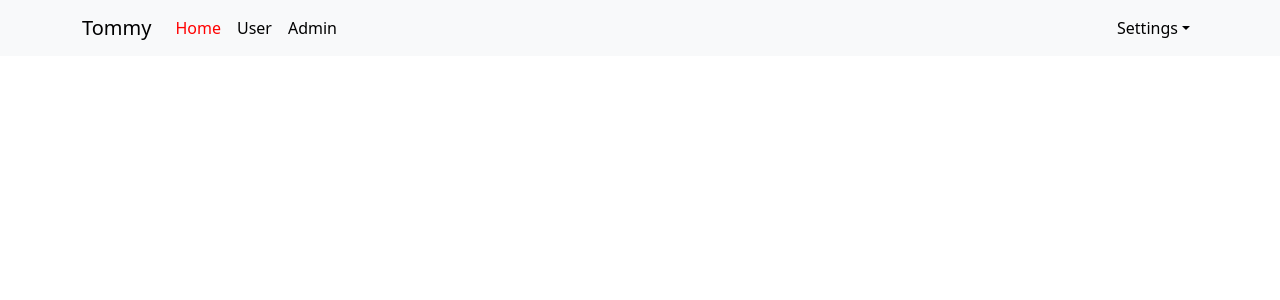
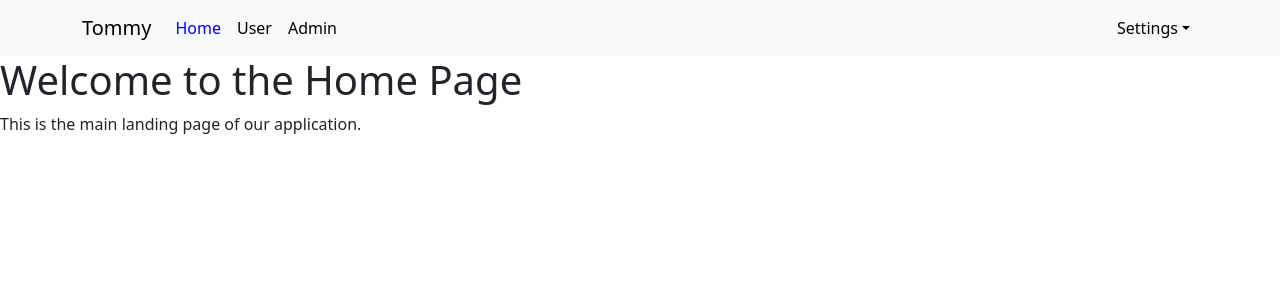
Before and after one commit to phucthor/test-demo-react, a React (Create React App) app: page / in a window 1280 px wide. Shown: the top 300 px of the page. Built offline with nearby package versions, Linux system fonts and the light colour scheme.

Commit message:
video 51

```diff
--- a/src/App.scss
+++ b/src/App.scss
@@ -15,11 +15,11 @@
         color: #000;
 
         &.active {
-          color: red !important;
+          color: blue !important;
           background-color: transparent;
 
           &:hover {
-            color: darkred !important;
+            color: blueviolet !important;
           }
         }
       }
--- a/src/components/Header/Header.js
+++ b/src/components/Header/Header.js
@@ -8,7 +8,8 @@
     <div className="header-container">
       <Navbar expand="lg" className="bg-body-tertiary">
         <Container>
-          <Navbar.Brand href="#home">Tommy</Navbar.Brand>
+          {/* <Navbar.Brand href="#home">Tommy</Navbar.Brand> */}
+          <NavLink to="/" className="navbar-brand">Tommy</NavLink>
           <Navbar.Toggle aria-controls="basic-navbar-nav" />
           <Navbar.Collapse id="basic-navbar-nav">
             <Nav className="me-auto">
@@ -27,9 +28,9 @@
             </Nav>
             <Nav>
               <NavDropdown title="Settings" id="basic-nav-dropdown">
-                <NavDropdown.Item href="#action/3.1">Log in</NavDropdown.Item>
-                <NavDropdown.Item href="#action/3.2">Log out</NavDropdown.Item>
-                <NavDropdown.Item href="#action/3.1">Profile</NavDropdown.Item>
+                <NavDropdown.Item>Log in</NavDropdown.Item>
+                <NavDropdown.Item>Log out</NavDropdown.Item>
+                <NavDropdown.Item>Profile</NavDropdown.Item>
               </NavDropdown>
             </Nav>
           </Navbar.Collapse>
--- /dev/null
+++ b/src/components/Home/HomePage.js
@@ -0,0 +1,10 @@
+const HomePage = (props) => {
+  return (
+    <div className="homepage-container">
+      <h1>Welcome to the Home Page</h1>
+      <p>This is the main landing page of our application.</p>
+    </div>
+  );
+}
+
+export default HomePage;
--- a/src/index.js
+++ b/src/index.js
@@ -10,6 +10,7 @@
 import { BrowserRouter, Routes, Route } from "react-router-dom";
 import User from "./components/User/User";
 import Admin from "./components/Admin/Admin";
+import HomePage from "./components/Home/HomePage";
 
 const root = ReactDOM.createRoot(document.getElementById("root"));
 root.render(
@@ -18,6 +19,8 @@
     <BrowserRouter>
       <Routes>
         <Route path="/" element={<App />}>
+
+          <Route index element={<HomePage />} />
           <Route path="/users" element={<User />} />
           <Route path="/admins" element={<Admin />} />
         </Route>
```
